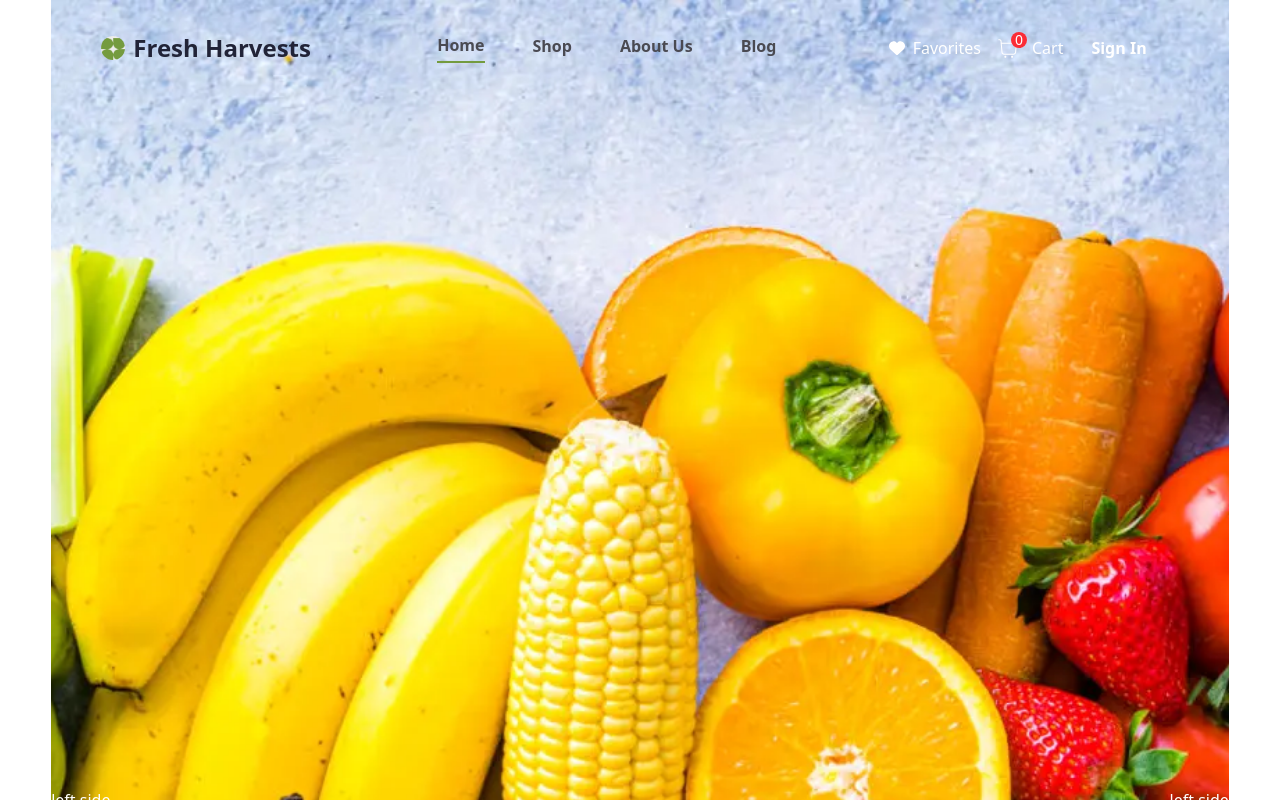
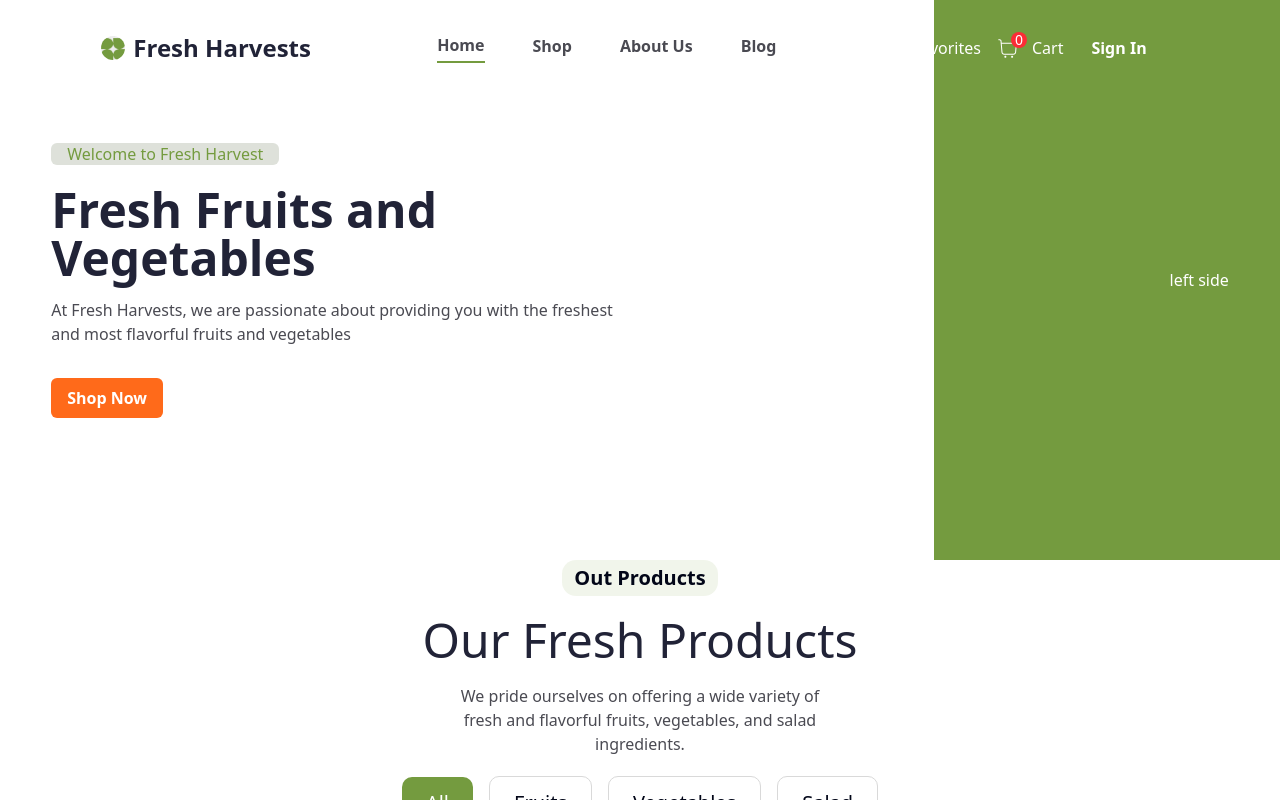
Before and after one commit to shahidulshohid/fresh-harvests, a Next.js app: page / in a window 1280 px wide. Shown: the top 800 px of the page. Built offline with nearby package versions, Linux system fonts and the light colour scheme.

Commit message:
banner section is done

```diff
--- a/src/app/aboutUs/page.tsx
+++ b/src/app/aboutUs/page.tsx
@@ -1,95 +1,11 @@
+import React from 'react';
 
-// import aboutImg from '../../assets/bannerImg/bannerBgImg.png'
-// const AboutUs = () => {
-//   return (
-//     // <div className="relative w-full h-[75vh] overflow-hidden">
-//     <div className="w-full h-[75vh]">
-//       <div className="relative z-10 flex flex-col justify-center items-center h-full w-full text-center">
-//         <div className="max-w-[1213px] mx-auto container bg-white/50">
-//           {/* <SectionHeader subheader={'Testimonial'} header={'What Our Customer Say'} description={"Don't just take our word for it—here's what some of our customers have to say about their experience with Fresh Harvest!"} /> */}
-//           {/* /Image */}
-//           <div className=" grid md:grid-cols-2 items-center space-x-10  p-4 md:p-0">
-//             <div className="relative mx-auto">
-//               <div className="text-center">
-//                 <img className="mx-auto" src={aboutImg} alt="" />
-//               </div>
-//               <div className="px-[7px] py-[4px] md:px-[13px] absolute right-32 bg-[#ddd] bottom-28">
-//                 <h6 className="font-medium">Fresh Harvest</h6>
-//               </div>
+const AboutUs = () => {
+    return (
+        <div>
+            <h1>About Us</h1>
+        </div>
+    );
+};
 
-//               <div className="px-[7px] py-[4px] md:px-[13px] absolute right-20 bg-white  -bottom-8 flex flex-col justify-center items-center space-y-1">
-//                 <h6 className="font-medium">Image</h6>
-//                 <h6 className="font-medium">Mashrum</h6>
-//                 <p className="font-medium">$2.3kg/</p>
-//                 <button className="border py-[6px] px-[44px]">
-//                   Add to cart
-//                 </button>
-//               </div>
-//             </div>
-
-//             {/* content */}
-//             <div className="space-y-4">
-//               <h4 className="text-[14px] md:text-xl">About Us</h4>
-//               <h2 className="text-3xl md:text-5xl">About Fresh Harvest</h2>
-
-//               <p className="text-[#4a4a52]">
-//                 Lorem ipsum dolor sit amet consectetur, adipisicing elit. Illo
-//                 praesentium temporibus excepturi impedit quaerat sequi maiores
-//                 voluptatem beatae laborum fugit culpa ex eos, hic ullam iusto
-//                 consectetur dolorum laudantium, quae non ea perferendis aperiam
-//                 dolor. Optio, deserunt. Nisi, magni facilis, neque non sapiente
-//                 recusandae unde dolorem quae reiciendis, voluptas qui.
-//               </p>
-//               <button className="border border-[#FF6a1a] text-[#FF6a1a] p-4">
-//                 Read More
-//               </button>
-//             </div>
-//           </div>
-//         </div>
-//       </div>
-//     </div>
-//   );
-// };
-
-// export default AboutUs;
-
-// // import aboutImg from '../../assets/bannerImg/bannerBgImg.png'
-// // const About = () => {
-// //     return (
-// //         <div>
-// //             <div className='max-w-[1213px] mx-auto container bg-white/50'>
-// //                 {/* <SectionHeader subheader={'Testimonial'} header={'What Our Customer Say'} description={"Don't just take our word for it—here's what some of our customers have to say about their experience with Fresh Harvest!"} /> */}
-// //                 {/* /Image */}
-// //                 <div className=' grid md:grid-cols-2 items-center space-x-10  p-4 md:p-0'>
-// //                     <div className='relative mx-auto'>
-// //                         <div className='text-center'>
-// //                             <img className='mx-auto' src={aboutImg} alt="" />
-// //                         </div>
-// //                         <div className='px-[7px] py-[4px] md:px-[13px] absolute right-32 bg-[#ddd] bottom-28'>
-// //                             <h6 className='font-medium'>Fresh Harvest</h6>
-// //                         </div>
-
-// //                         <div className='px-[7px] py-[4px] md:px-[13px] absolute right-20 bg-white  -bottom-8 flex flex-col justify-center items-center space-y-1'>
-// //                             <h6 className='font-medium'>Image</h6>
-// //                             <h6 className='font-medium'>Mashrum</h6>
-// //                             <p className='font-medium'>$2.3kg/</p>
-// //                             <button className='border py-[6px] px-[44px]'>Add to cart</button>
-// //                         </div>
-// //                     </div>
-
-// //                     {/* content */}
-// //                     <div className='space-y-4'>
-// //                         <h4 className='text-[14px] md:text-xl'>About Us</h4>
-// //                         <h2 className='text-3xl md:text-5xl'>About Fresh Harvest</h2>
-
-// //                         <p className='text-[#4a4a52]'>Lorem ipsum dolor sit amet consectetur, adipisicing elit. Illo praesentium temporibus excepturi impedit quaerat sequi maiores voluptatem beatae laborum fugit culpa ex eos, hic ullam iusto consectetur dolorum laudantium, quae non ea perferendis aperiam dolor. Optio, deserunt. Nisi, magni facilis, neque non sapiente recusandae unde dolorem quae reiciendis, voluptas qui.</p>
-// //                         <button className='border border-[#FF6a1a] text-[#FF6a1a] p-4'>Read More</button>
-// //                     </div>
-// //                 </div>
-
-// //             </div>
-// //         </div>
-// //     );
-// // };
-
-// // export default About;
+export default AboutUs;
--- a/src/app/page.tsx
+++ b/src/app/page.tsx
@@ -5,7 +5,7 @@ import SectionAbout from '@/components/homeComponent/SectionAbout';
 
 const Home = () => {
   return (
-    <div className="w-[92%] md:w-[92%] container mx-auto space-y-6 sm:space-y-10">
+    <div>
       <Banner/>
       <FreshProductComponent/>
       <SectionAbout/>
--- a/src/components/Banner.tsx
+++ b/src/components/Banner.tsx
@@ -1,18 +1,25 @@
-import bannerImage from "@/assets/bannerImg/bannerBgImg.png";
+// import bannerImage from "@/assets/bannerImg/bannerBgImg.png";
 
 const Banner = () => {
   return (
     <div
-      className="w-full h-[1600px] bg-cover bg-center"
+      className="w-full bg-cover bg-center"
       style={{
-        backgroundImage: `url(${bannerImage.src})`,
+        backgroundImage: "linear-gradient(to right,white 73%, #749B3F 27%)",
       }}
     >
-      <div className="flex justify-between items-center h-full text-white">
-        <div>
-          <h1>left side</h1>
+      <div className="w-[92%] md:w-[92%] container mx-auto space-y-6 sm:space-y-10">
+        <div className="w-full h-[70vh]">
+          <div className="flex justify-between items-center h-full text-white">
+            <div className="text-black">
+                <span className="text-[#749B3F] text-5 px-4 bg-[#dee1da] rounded-sm">Welcome to Fresh Harvest</span>
+              <h1 className="text-5xl font-bold text-[#212337] mb-4 mt-5">Fresh Fruits and <br /> Vegetables</h1>
+              <p className="text-4 max-w-xl text-[#4A4A52] mb-8">At Fresh Harvests, we are passionate about providing you with the freshest and most flavorful fruits and vegetables</p>
+              <button className="bg-[#FF6A1A] text-white text-4 font-semibold py-2 px-4 rounded-sm">Shop Now</button>
+            </div>
+            <div>left side</div>
+          </div>
         </div>
-        <div>left side</div>
       </div>
     </div>
   );
--- a/src/components/auth/Login.tsx
+++ b/src/components/auth/Login.tsx
@@ -2,6 +2,9 @@
 import { FaEye, FaEyeSlash } from "react-icons/fa6";
 import { Checkbox } from "@/components/ui/checkbox";
 import { useState } from "react";
+import { FcGoogle } from "react-icons/fc";
+import { FaFacebook } from "react-icons/fa";
+import Link from "next/link";
 
 const Login = () => {
   const [showPassword, setShowPassword] = useState<boolean>(false);
@@ -12,13 +15,13 @@ const Login = () => {
         <input
           type="email"
           placeholder="Enter your email"
-          className="p-4 border rounded"
+          className="p-4 border rounded-lg"
         />
         <label className="text-[#212337]">Password</label>
         <input
           type={showPassword ? "text" : "password"}
           placeholder="Enter your password"
-          className="p-4 border rounded"
+          className="p-4 border rounded-lg"
         />
         <span
           onClick={() => setShowPassword(!showPassword)}
@@ -30,7 +33,7 @@ const Login = () => {
             <FaEye className="text-[#A6A6A6]" />
           )}
         </span>
-        <div className="flex justify-between items-center">
+        <div className="flex justify-between items-center my-6">
           <p className="flex items-center gap-2">
             <Checkbox className="border-[#FF6A1A]" />
             Remember me
@@ -39,13 +42,18 @@ const Login = () => {
         </div>
         <button
           type="submit"
-          className="bg-[#FF6A1A] font-semibold text-white py-4 rounded text-lg"
+          className="bg-[#FF6A1A] font-semibold text-white py-4 rounded-lg text-lg"
         >
           Login
         </button>
         <div className="createDivider text-center py-6 text-4 text-[#4A4A52] font-semibold">Or Sign in with</div>
-        <div>
-            <button>dfsd</button>
+        <div className="flex justify-between items-center gap-4">
+            <button className="flex items-center gap-3 border-2 border-[#D9D9D9] w-full justify-center py-3 rounded-lg"><FcGoogle className="w-6 h-6"/> <span className="text-[#212337] font-bold text-xl ">Google</span></button>
+            <button className="flex items-center gap-3 border-2 border-[#D9D9D9] w-full justify-center py-3 rounded-lg"><FaFacebook className="w-6 h-6"/> <span className="text-[#212337] font-bold text-xl ">Facebook</span></button>
+        </div>
+        <div className="flex justify-center items-center gap-1">
+            <p className="text-black text-4 font-bold">Don’t have an account? </p>
+            <Link href="/register" className="text-[#FF6A1A] font-bold text-4">Sign Up</Link>
         </div>
       </form>
     </div>
```
Also changed, not shown: public/aboutImg2.jpg (deleted).
